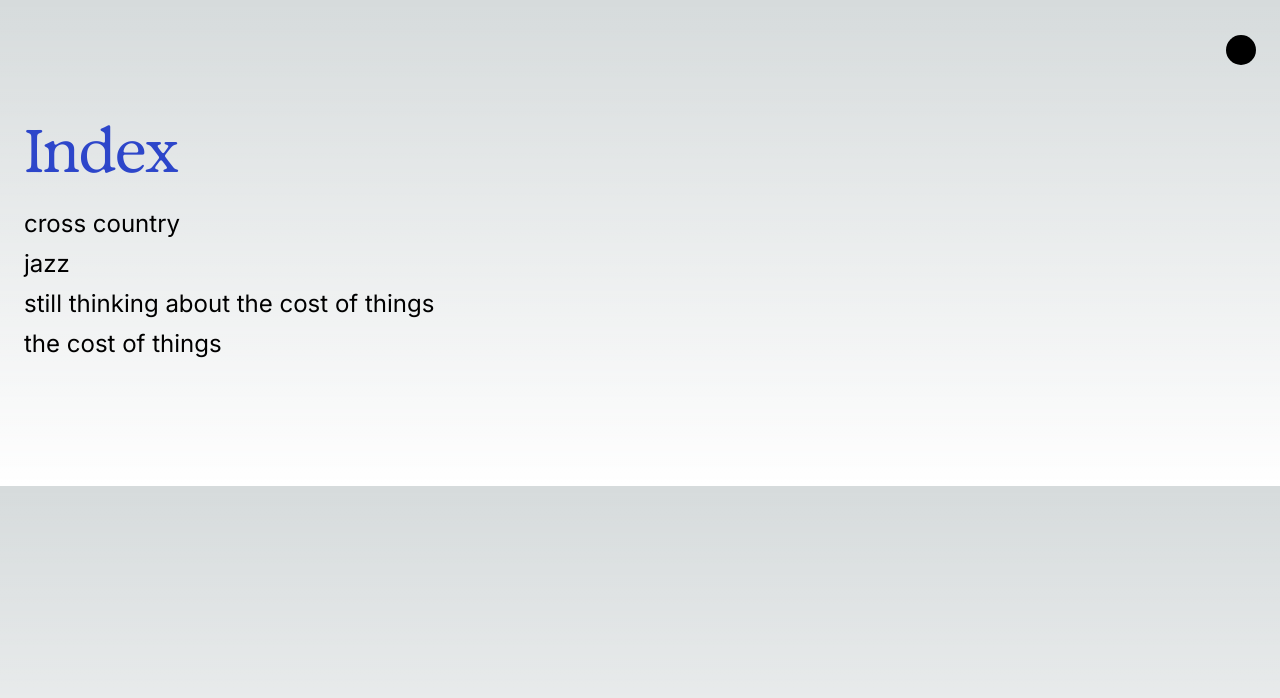
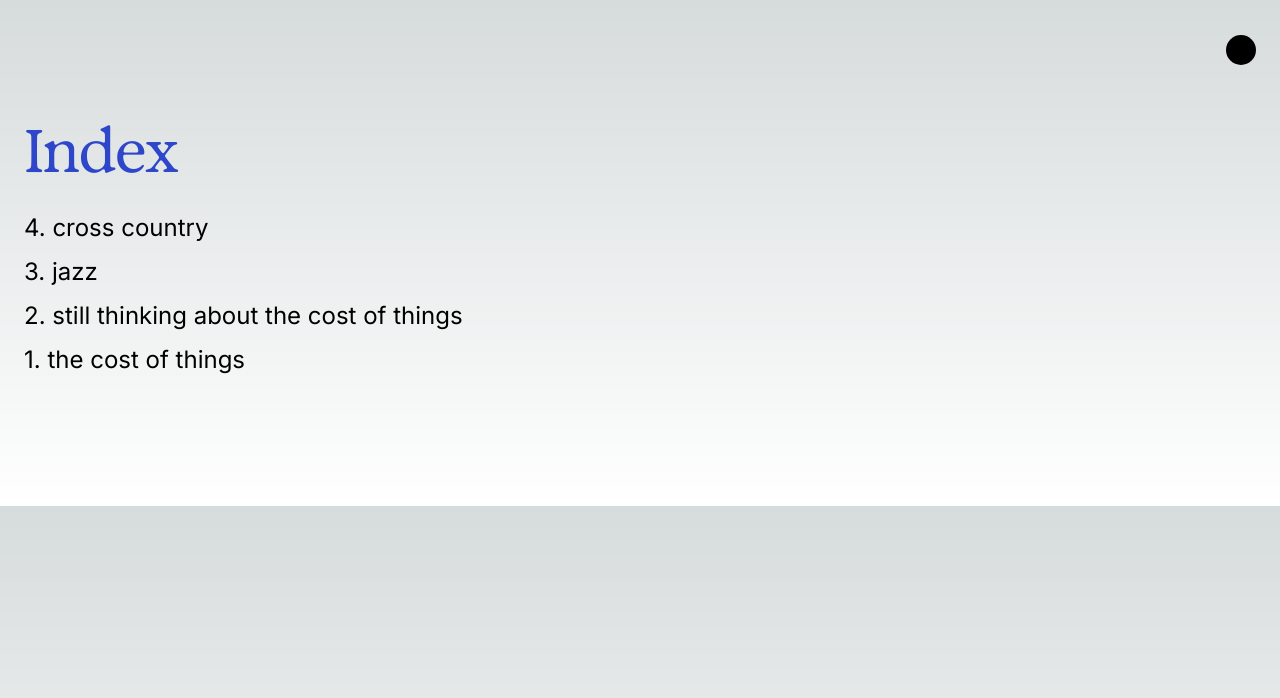
Before and after one commit to brandonshearin/personal-website-2, a Next.js app: page /list in a window 1280 px wide. Shown: the top 698 px of the page. Built offline with nearby package versions, Linux system fonts and the light colour scheme.

Commit message:
remove image from hero

```diff
--- a/src/app/list/page.tsx
+++ b/src/app/list/page.tsx
@@ -30,7 +30,7 @@ export default function Index() {
           .map((post) => {
             return (
               <Link href={`/posts/${post.slug}`} key={post.title}>
-                <li style={{ marginTop: "4px", marginBottom: "4px" }}>
+                <li style={{ marginTop: "8px", marginBottom: "8px" }}>
                   <div
                     style={{
                       display: "flex",
@@ -39,7 +39,9 @@ export default function Index() {
                       gap: "8px",
                     }}
                   >
-                    <p>{post.title}</p>
+                    <p>
+                      {post.slug}. {post.title}
+                    </p>
                     {/* <p>{post.date}</p> */}
                   </div>
                 </li>
```
Also changed, not shown: public/hero/fade-warm/F.jpeg (deleted).
